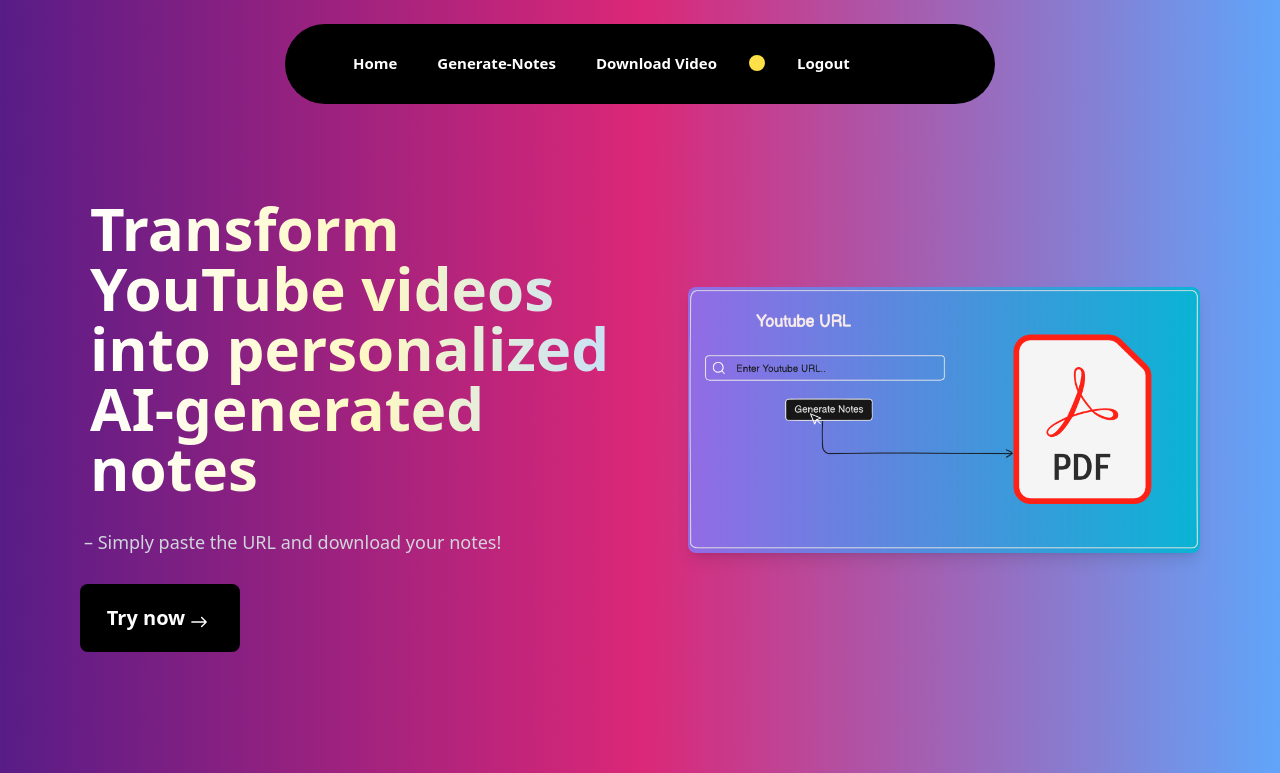
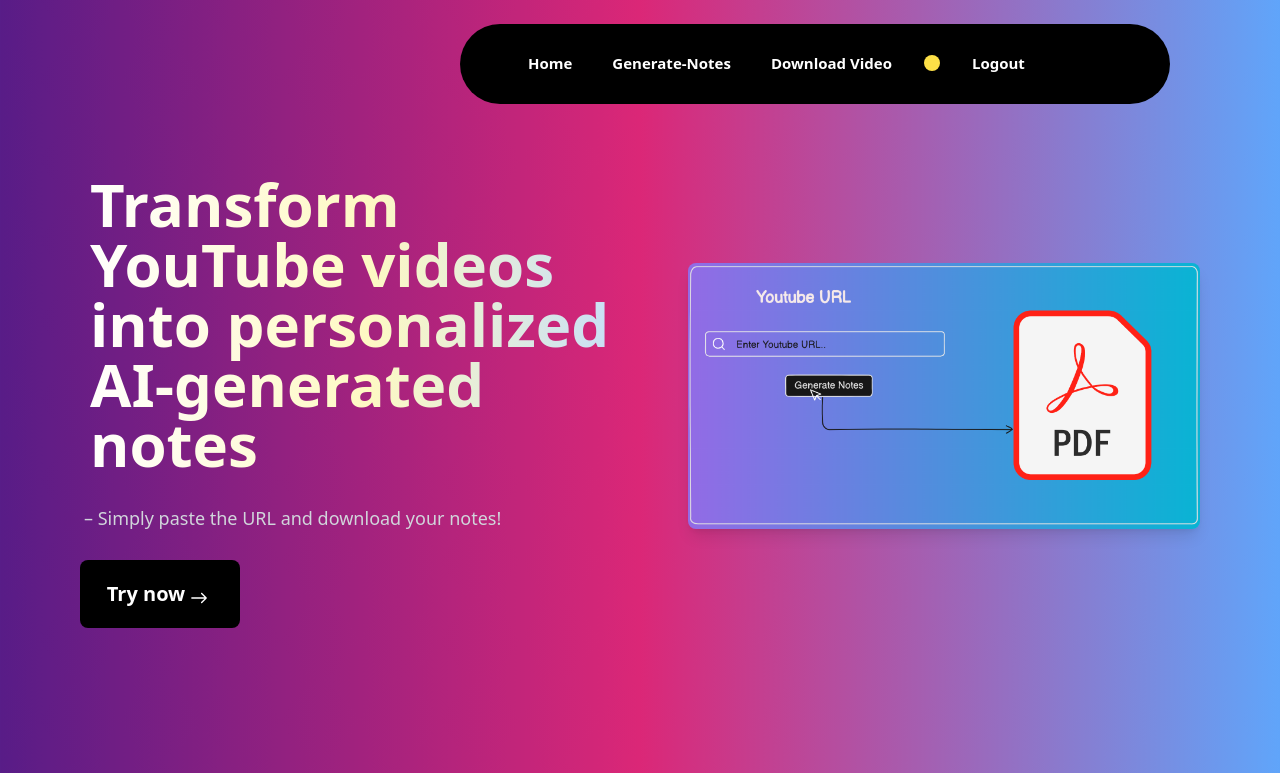
Before and after one commit to srvjha/Video-Transcriptify, a React (Vite) app in the folder frontend/ytpdf/: page / in a window 1280 px wide. Shown: the top 773 px of the page. Built offline with nearby package versions, Linux system fonts and the light colour scheme; no server answers; sample sign-in values are in the browser's storage; a web font is replaced by a local one; what @react-pdf/renderer would draw is missing.

Commit message:
Update LoginHeader component styles for improved positioning and layout

```diff
--- a/frontend/ytpdf/src/LoginHeader.jsx
+++ b/frontend/ytpdf/src/LoginHeader.jsx
@@ -29,7 +29,7 @@
     };
 
     return (
-        <div className='bg-black -mb-[80px] text-white sm:w-full sm:h h-20 sm:max-w-[710px] mx-auto mt-6 rounded-full font-semibold p-5 text-[15px]'>
+        <div className='bg-black fixed ml-[460px] -mb-[60px] z-[1000] text-white sm:w-full sm:h h-20 sm:max-w-[710px] mx-auto mt-6 rounded-full font-semibold p-5 text-[15px]'>
             <div className='flex flex-row -mt-4 space-x-4 sm:ml-10 ml-4 sm:mt-0 sm:flex-row md:flex-row sm:space-x-6 space-y-4 sm:space-y-0 items-center'>
                 <Link to="/home">
                     <div
```
